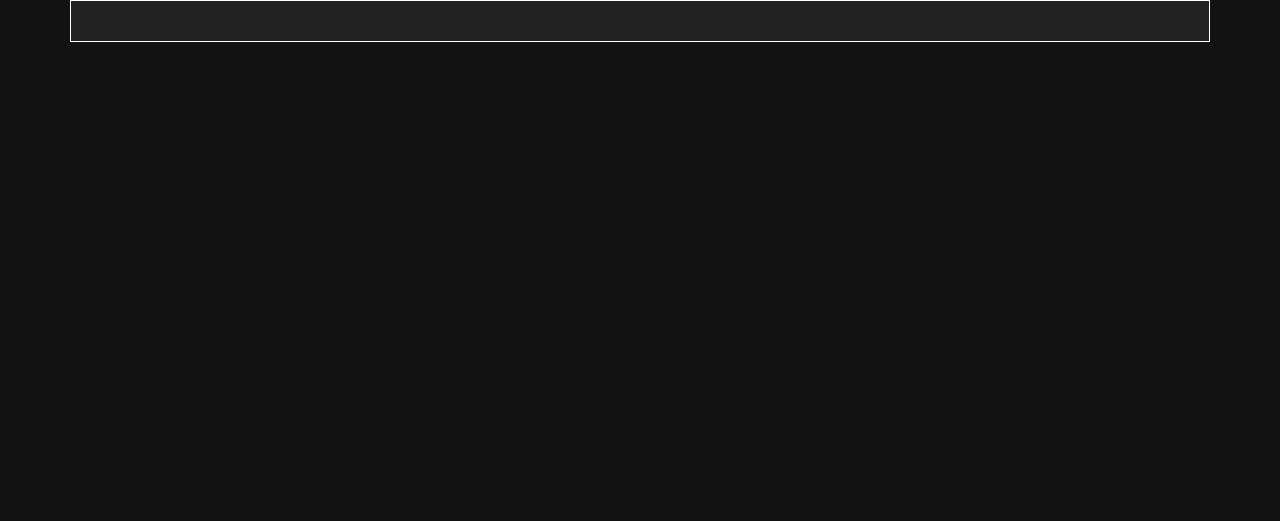
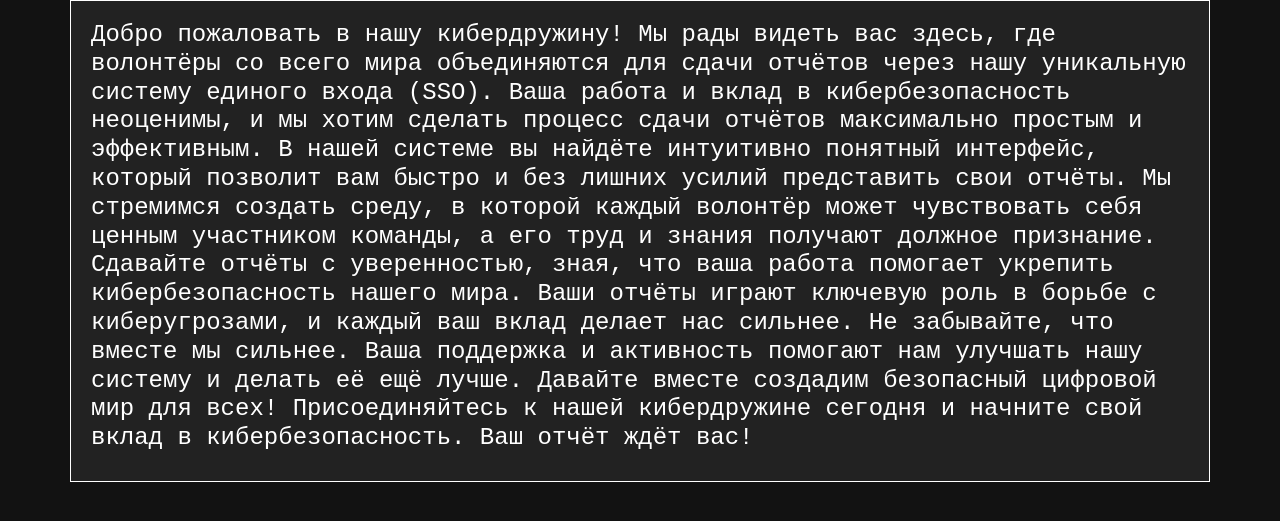
Before and after one commit to chagochka/SSO, a Flask app: page / in a window 1280 px wide. Shown: the part 70-591 px from the top of the page. Run offline with Flask 3, Linux system fonts and the light colour scheme; some libraries are stand-ins or nearby versions.

Commit message:
подправил дизайн

```diff
--- a/templates/index.html
+++ b/templates/index.html
@@ -1,7 +1,11 @@
 {% extends "base.html" %}
 
 {% block content %}
-    {% if current_user.is_authenticated %}
-        <h2>Пользователь авторизирован</h2>
-    {% endif %}
+        <h4>
+            Добро пожаловать в нашу кибердружину! Мы рады видеть вас здесь, где волонтёры со всего мира объединяются для сдачи отчётов через нашу уникальную систему единого входа (SSO). Ваша работа и вклад в кибербезопасность неоценимы, и мы хотим сделать процесс сдачи отчётов максимально простым и эффективным.
+            В нашей системе вы найдёте интуитивно понятный интерфейс, который позволит вам быстро и без лишних усилий представить свои отчёты. Мы стремимся создать среду, в которой каждый волонтёр может чувствовать себя ценным участником команды, а его труд и знания получают должное признание.
+            Сдавайте отчёты с уверенностью, зная, что ваша работа помогает укрепить кибербезопасность нашего мира. Ваши отчёты играют ключевую роль в борьбе с киберугрозами, и каждый ваш вклад делает нас сильнее.
+            Не забывайте, что вместе мы сильнее. Ваша поддержка и активность помогают нам улучшать нашу систему и делать её ещё лучше. Давайте вместе создадим безопасный цифровой мир для всех!
+            Присоединяйтесь к нашей кибердружине сегодня и начните свой вклад в кибербезопасность. Ваш отчёт ждёт вас!
+        </h4>
 {% endblock %}
```
